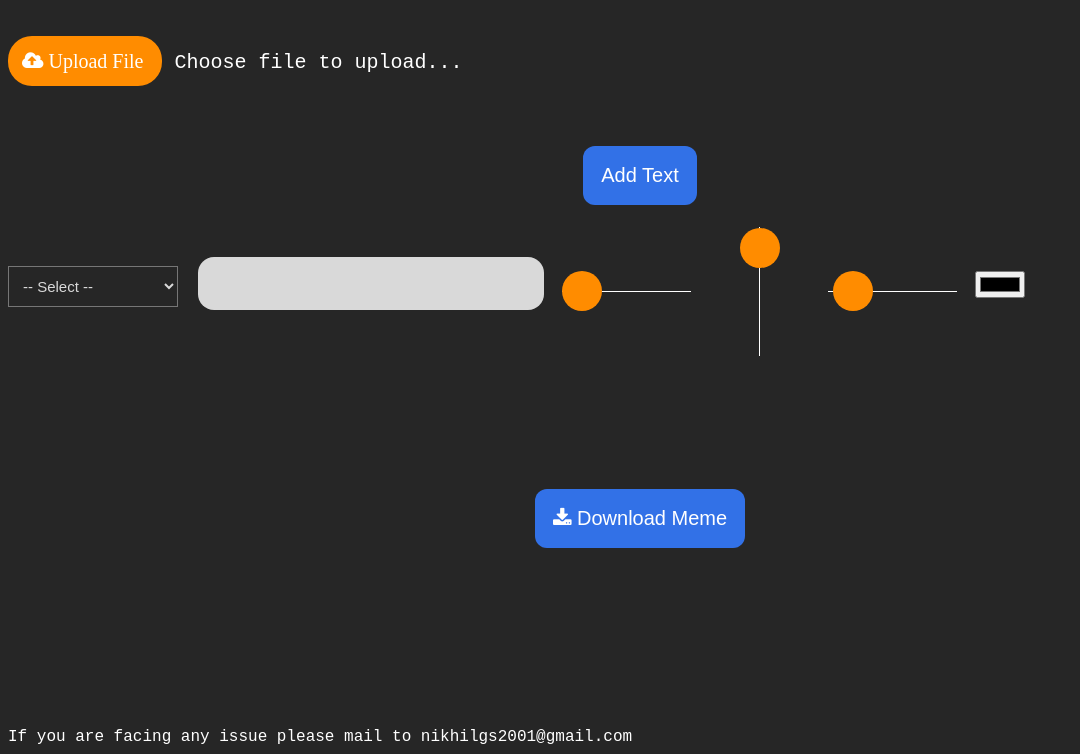
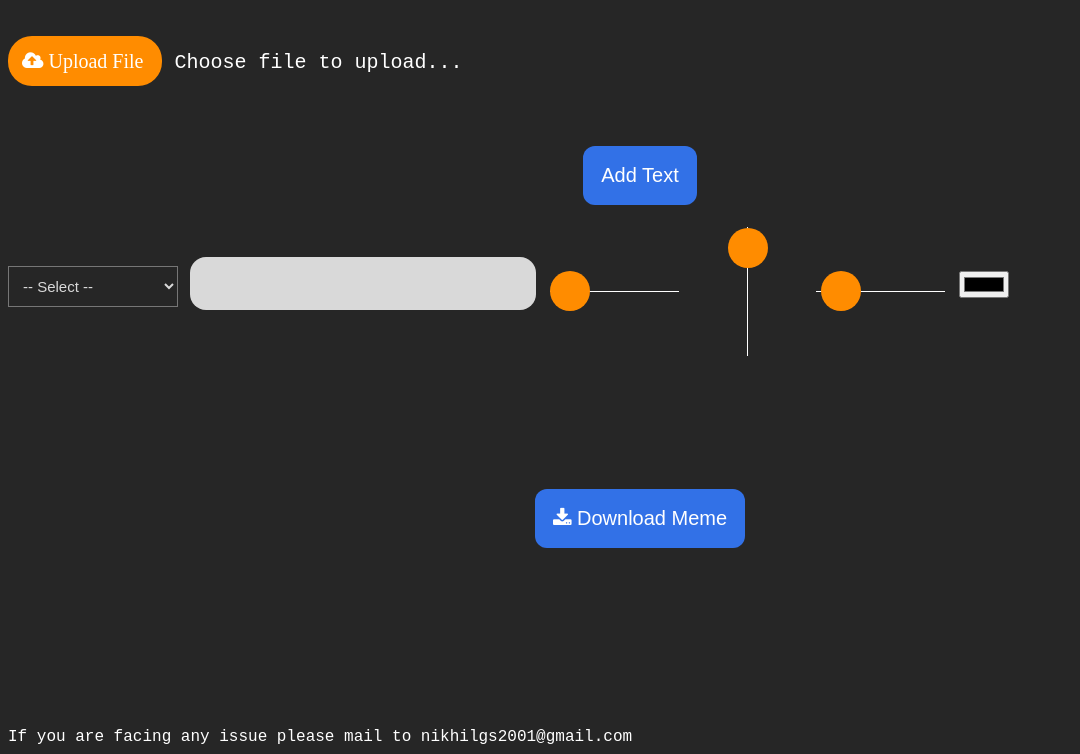
Before and after one commit to nikhilgs2001/meme, a plain HTML site: page index.html in a window 1280 px wide. Both pictures are taken after a click on the button "Add Text". Shown: the part 120-874 px from the top of the page, without its empty margins (0-1080 px from the left). Drawn offline with Linux system fonts and the light colour scheme.

Commit message:
Update index.html

```diff
--- a/index.html
+++ b/index.html
@@ -3352,7 +3352,7 @@ function show(){
     var objNewDiv = document.createElement('div');
     objNewDiv.setAttribute('id', 'div_' + x);
 
-    objNewDiv.innerHTML = '<select id="'+f+'" oninput="a()" style="color:#d9d9d9;background-color:#262626;outline:none;padding:10px 10px;font-size:15px;"><option>-- Select --</option><option>Times New Roman</option><option>Georgia</option><option>Garamond</option><option>Arial</option><option>Verdana</option><option>Helvetica</option><option>Courier New</option><option>Lucida Console</option><option>Monaco</option><option>Brush Script MT</option><option>Lucida Handwriting</option><option>Copperplate</option><option>Papyrus</option></select>&nbsp;&nbsp;&nbsp;&nbsp;&nbsp;<input type="text" id="'+x+'" name="'+x+'" style="color:#595959;padding:10px 10px;border-radius:16px;font-size: 25px;outline:none;border-color:transparent;background-color:#d9d9d9;"  oninput="post()"/>&nbsp;&nbsp;&nbsp;&nbsp;<input type="range" min="0" max="2000" value="0" step="0.01" id="'+y+'" oninput="post()"/><input type="range" min="0" max="2500" value="20" step="0.01" id="'+z+'" style="transform: rotate(-270deg);" oninput="post()"/><input type="range" min="0" max="500" value="30" step="0.01"  id="'+o+'" oninput="post()"/>&nbsp;&nbsp;&nbsp;&nbsp;<input type="color" id="'+w+'" onchange="post()"/><br><br><br><br><br><br><br><br>';
+    objNewDiv.innerHTML = '<select id="'+f+'" oninput="a()" style="color:#d9d9d9;background-color:#262626;outline:none;padding:10px 10px;font-size:15px;"><option>-- Select --</option><option>Times New Roman</option><option>Georgia</option><option>Garamond</option><option>Arial</option><option>Verdana</option><option>Helvetica</option><option>Courier New</option><option>Lucida Console</option><option>Monaco</option><option>Brush Script MT</option><option>Lucida Handwriting</option><option>Copperplate</option><option>Papyrus</option></select>&nbsp;&nbsp;&nbsp;<input type="text" id="'+x+'" name="'+x+'" style="color:#595959;padding:10px 10px;border-radius:16px;font-size: 25px;outline:none;border-color:transparent;background-color:#d9d9d9;"  oninput="post()"/>&nbsp;&nbsp;&nbsp;<input type="range" min="0" max="2000" value="0" step="0.01" id="'+y+'" oninput="post()"/><input type="range" min="0" max="2500" value="20" step="0.01" id="'+z+'" style="transform: rotate(-270deg);" oninput="post()"/><input type="range" min="0" max="500" value="30" step="0.01"  id="'+o+'" oninput="post()"/>&nbsp;&nbsp;&nbsp;<input type="color" id="'+w+'" onchange="post()"/><br><br><br><br><br><br><br><br>';
     document.getElementById('demo').appendChild(objNewDiv);
 }
 
```
